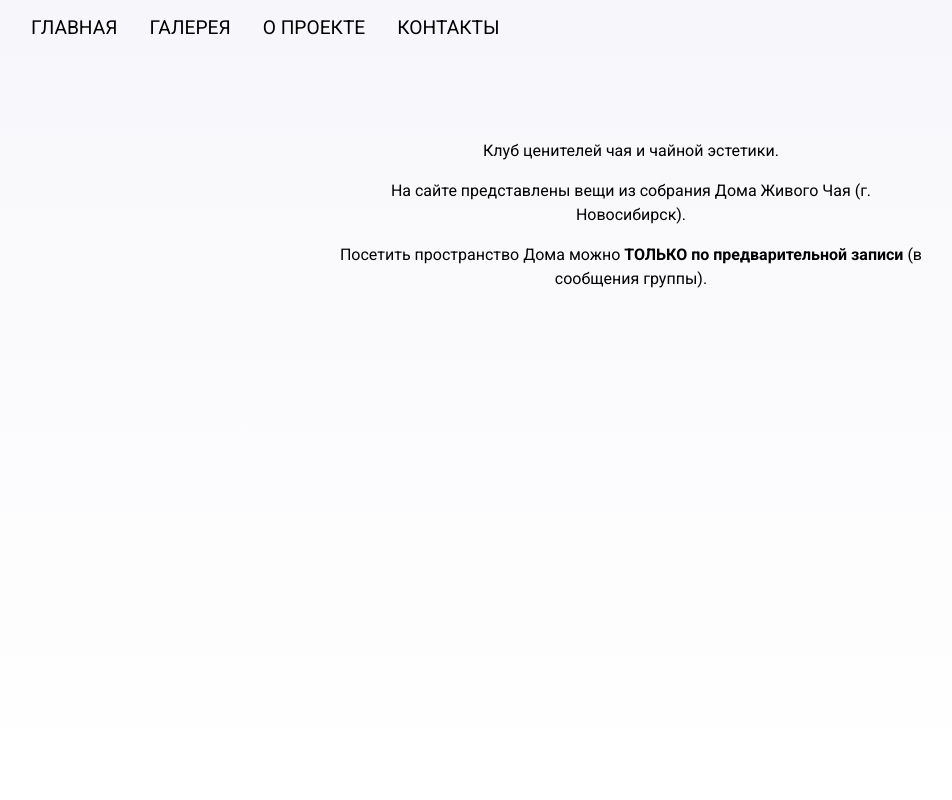
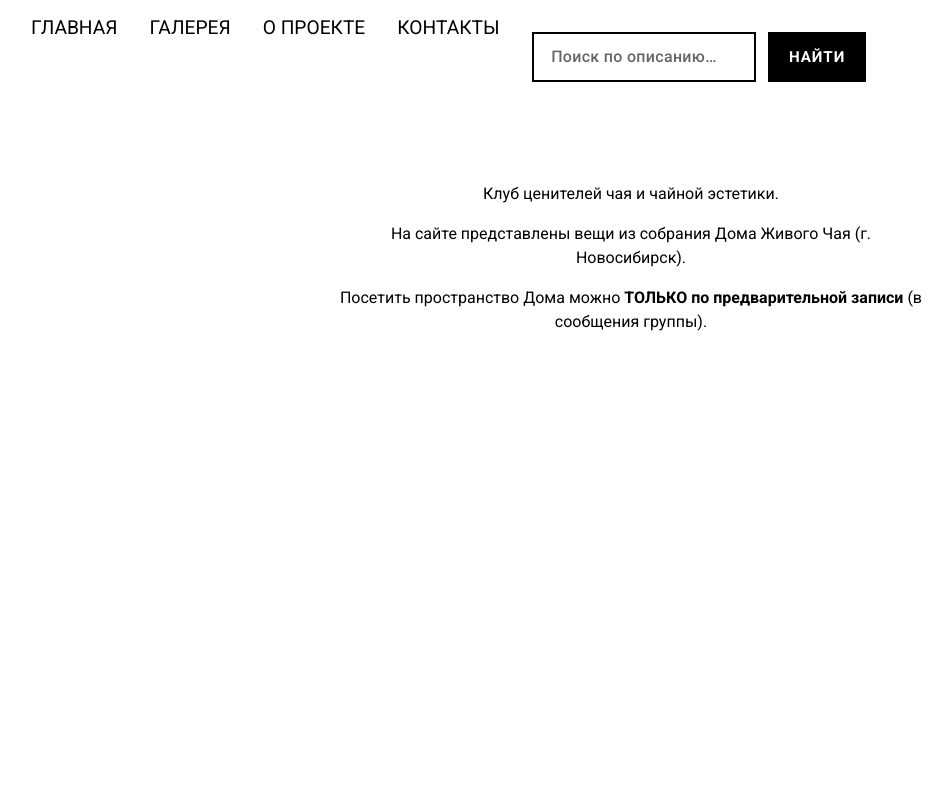
Before and after one commit to amplisuda/Tea-Living-House-Gallery, a Flask app: page /about in a window 1280 px wide. Shown: the whole page, without its empty margins (9-961 px from the left). Run offline with Flask 3, Linux system fonts and the light colour scheme.

Commit message:
add search

```diff
--- a/app/blueprints/main/routes.py
+++ b/app/blueprints/main/routes.py
@@ -28,13 +28,6 @@ def contact():
     return render_template('main/contact.html')
 
 
-@main_bp.route('/search')
-def search():
-    query = request.args.get('q', '')
-    product = Product.query.filter(Product.description.contains(query)).all()
-    return render_template('main/search_results.html', product=product)
-
-
 PER_PAGE = 28
 
 @main_bp.route('/gallery')
@@ -53,3 +46,12 @@ def gallery():
         page=page,
         total_pages=total_pages
     )
+
+@main_bp.route('/search')
+def search():
+    query = request.args.get('q', '').strip()
+    if not query:
+        products = []
+    else:
+        products = Product.query.filter(Product.description.ilike(f"%{query}%")).all()
+    return render_template('main/gallery.html', products_page=products)
--- a/app/static/css/style.css
+++ b/app/static/css/style.css
@@ -718,3 +718,97 @@ a{color:inherit}
   h1 { font-size: 1.35rem; }
   nav ul li a { font-size: .95rem; }
 }
+
+
+/* Визуально скрытый заголовок/лейбл — доступность */
+.oz-vh {
+  position: absolute !important;
+  height: 1px; width: 1px;
+  overflow: hidden; clip: rect(1px,1px,1px,1px);
+  white-space: nowrap; border: 0; padding: 0; margin: -1px;
+}
+
+/* ===== SUPREMATIST SEARCH ===== */
+:root {
+  --oz-bg: #fff;
+  --oz-fg: #000;
+  --oz-accent: #2d6cff;       /* «синий квадрат» */
+  --oz-muted: #e9e9e9;
+}
+
+.oz-search {
+  margin: 0;
+  padding: 0;
+}
+
+.oz-search-wrap {
+  position: relative;
+  display: grid;
+  grid-template-columns: 1fr auto;
+  gap: 0.75rem;
+  align-items: stretch;
+  max-width: 720px;
+  width: 100%;
+  margin: 1rem 0 0 0;
+  isolation: isolate;         /* не конфликтуем со слоями фона */
+  z-index: 1;
+}
+
+.oz-search input {
+  appearance: none;
+  -webkit-appearance: none;
+  background: var(--oz-bg);
+  color: var(--oz-fg);
+  border: 2px solid var(--oz-fg);
+  outline: none;
+  padding: 0.9rem 1.1rem;
+  font: 500 1rem/1.1 "Orbitron", "Roboto", system-ui, sans-serif;
+  letter-spacing: 0.02em;
+  border-radius: 0;           /* жёсткая геометрия */
+}
+
+.oz-search input::placeholder {
+  color: #555;
+  opacity: 0.9;
+}
+
+.oz-search input:focus {
+  box-shadow: inset 0 0 0 2px var(--oz-bg), 0 0 0 3px var(--oz-fg);
+}
+
+/* Кнопка — как чёрный прямоугольник */
+.oz-search-btn {
+  background: var(--oz-fg);
+  color: var(--oz-bg);
+  border: 2px solid var(--oz-fg);
+  padding: 0 1.2rem;
+  font: 700 0.95rem/1 "Orbitron", "Roboto", system-ui, sans-serif;
+  letter-spacing: 0.06em;
+  text-transform: uppercase;
+  cursor: pointer;
+  border-radius: 0;
+  transition: transform 120ms ease-out;
+}
+.oz-search-btn:hover { transform: translateY(-1px); }
+.oz-search-btn:active { transform: translateY(0); }
+
+/* Лэйаут в шапке — форма прыгает под меню на узких экранах */
+@media (max-width: 840px) {
+  .oz-search-wrap { margin-top: 0.75rem; }
+}
+@media (max-width: 560px) {
+  .oz-search-wrap {
+    grid-template-columns: 1fr;
+    gap: 0.5rem;
+  }
+  .oz-decor-square { left: -8px; top: -10px; }
+  .oz-decor-stripe { right: -6px; bottom: -6px; width: 40px; height: 5px; }
+  .oz-search input { padding: 0.85rem 0.9rem; }
+  .oz-search-btn { padding: 0.85rem 0.9rem; width: 100%; text-align: center; }
+}
+
+/* Светлая тема по умолчанию — чтобы не конфликтовать с тёмной */
+body {
+  background: var(--oz-bg);
+  color: var(--oz-fg);
+}
--- a/app/templates/base.html
+++ b/app/templates/base.html
@@ -15,6 +15,13 @@
                     <li><a href="{{ url_for('main.gallery') }}">Галерея</a></li>
                     <li><a href="{{ url_for('main.about') }}">О проекте</a></li>
                     <li><a href="{{ url_for('main.contact') }}">Контакты</a></li>
+                <form action="{{ url_for('main.search') }}" method="get" role="search" class="oz-search">
+                  <label for="q" class="oz-vh">Поиск по описанию</label>
+                      <div class="oz-search-wrap">
+                        <input id="q" name="q" type="text" placeholder="Поиск по описанию…" value="{{ request.args.get('q','') }}" />
+                        <button class="oz-search-btn" type="submit" aria-label="Найти">Найти</button>
+                      </div>
+                </form>
                 </ul>
             </nav>
         </div>
```
